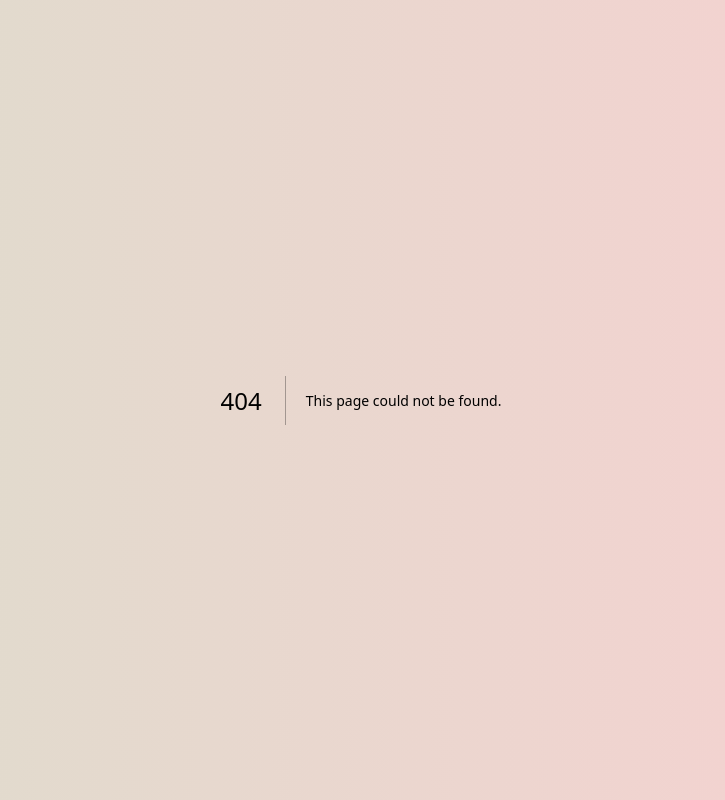
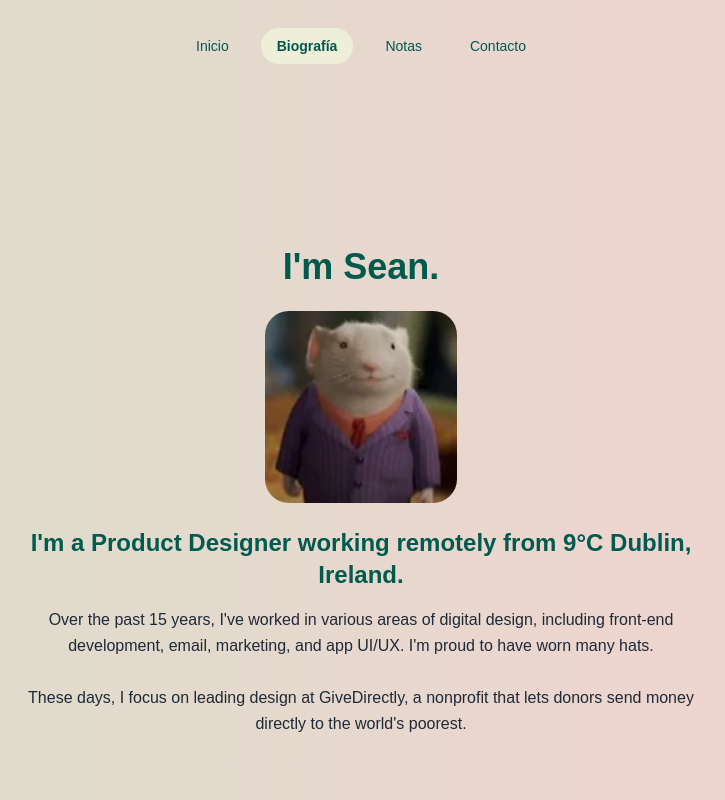
Before and after one commit to juanromero2719/Portafolio, a Next.js app: page /about in a window 1280 px wide. Before the commit this address had no page. Shown: the top 800 px of the page, without its empty margins (279-1004 px from the left). Built offline with nearby package versions, Linux system fonts and the light colour scheme.

Commit message:
feature: add profile

```diff
--- /dev/null
+++ b/src/app/about/components/profile.jsx
@@ -0,0 +1,32 @@
+import Image from 'next/image';
+
+export default function Profile() {
+    return (
+      <div className="bg-transparent p-6 max-w-screen-md mx-auto text-center">
+        {/* Título principal */}
+        <h1 className="text-4xl font-semibold text-[#025A4E] mb-6">I'm Sean.</h1>
+
+        {/* Imagen redondeada */}
+        <div className="w-48 h-48 mx-auto mb-6">
+          <img
+            src="/images/profile.jpg" // Asegúrate de colocar la imagen en la carpeta public/images
+            alt="Sebastian's Profile"
+            className="rounded-3xl object-cover w-full h-full"
+          />
+        </div>
+
+        {/* Subtítulo */}
+        <h2 className="text-2xl font-semibold text-[#025A4E] mb-4">
+          I'm a Product Designer working remotely from 9°C Dublin, Ireland.
+        </h2>
+
+        {/* Descripción */}
+        <p className="text-base text-gray-800 leading-relaxed">
+          Over the past 15 years, I've worked in various areas of digital design, including front-end development, email, marketing, and app UI/UX. I'm proud to have worn many hats.
+          <br />
+          <br />
+          These days, I focus on leading design at GiveDirectly, a nonprofit that lets donors send money directly to the world's poorest.
+        </p>
+      </div>
+    );
+  }
--- /dev/null
+++ b/src/app/about/page.jsx
@@ -0,0 +1,13 @@
+// componentes
+
+import Profile from './components/profile'
+
+export default function About(){
+    return (
+        <div className="flex flex-col items-center justify-center h-screen">
+
+        <Profile />
+
+        </div>
+    );
+}
--- a/src/app/layout.js
+++ b/src/app/layout.js
@@ -1,11 +1,18 @@
 // src/app/layout.js
 import './globals.css';
+
+// componente
+
+import NavBar from './components/navbar';
+import Footer from './components/footer';
 
 export default function RootLayout({ children }) {
   return (
     <html lang="en">
       <body className="min-h-screen bg-gradient-animated bg-[length:400%_400%] animate-gradient-move">
+        <NavBar />
         {children}
+        <Footer />
       </body>
     </html>
   );
--- a/src/app/page.jsx
+++ b/src/app/page.jsx
@@ -1,10 +1,8 @@
 // componentes
 
 import Title from './components/title';
-import Navbar from './components/navbar';
 import ProjectsGrid from './components/proyectos';
 import Subtitle from './components/subtitle';
-import Footer from './components/footer';
 
 // hooks
 
@@ -19,9 +17,6 @@ export default function Page() {
   return (
     <div className="flex flex-col items-center min-h-screen border-blue-900 ">
 
-      {/* Barra de navegación */}
-      <Navbar />
-
       {/* Título */}
       <Title />
 
@@ -34,9 +29,6 @@ export default function Page() {
        {/* Grid de proyectos */}
        <ProjectsGrid projects={workingProjects}  />
 
-      {/* Pie de página */}
-      <Footer />
-
     </div>
   );
 }
```
Also changed, not shown: public/images/profile.jpg (added), public/images/profile.webp (added).
